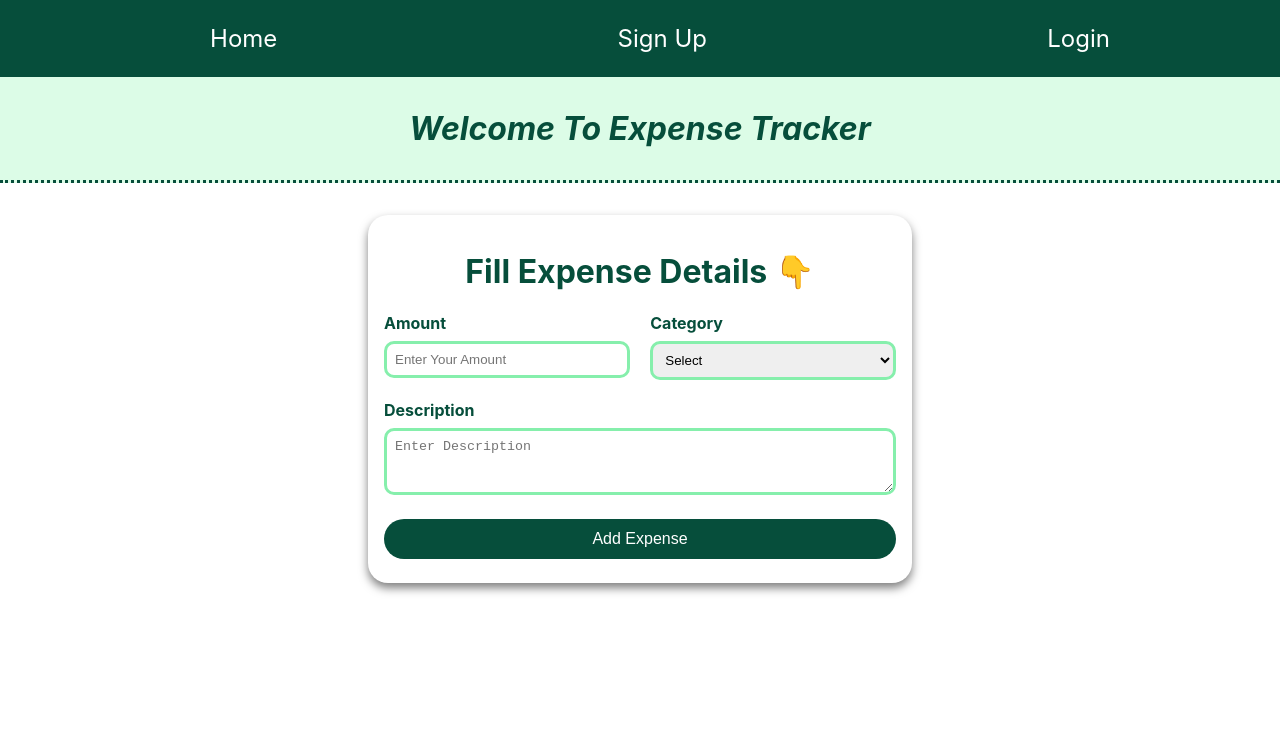
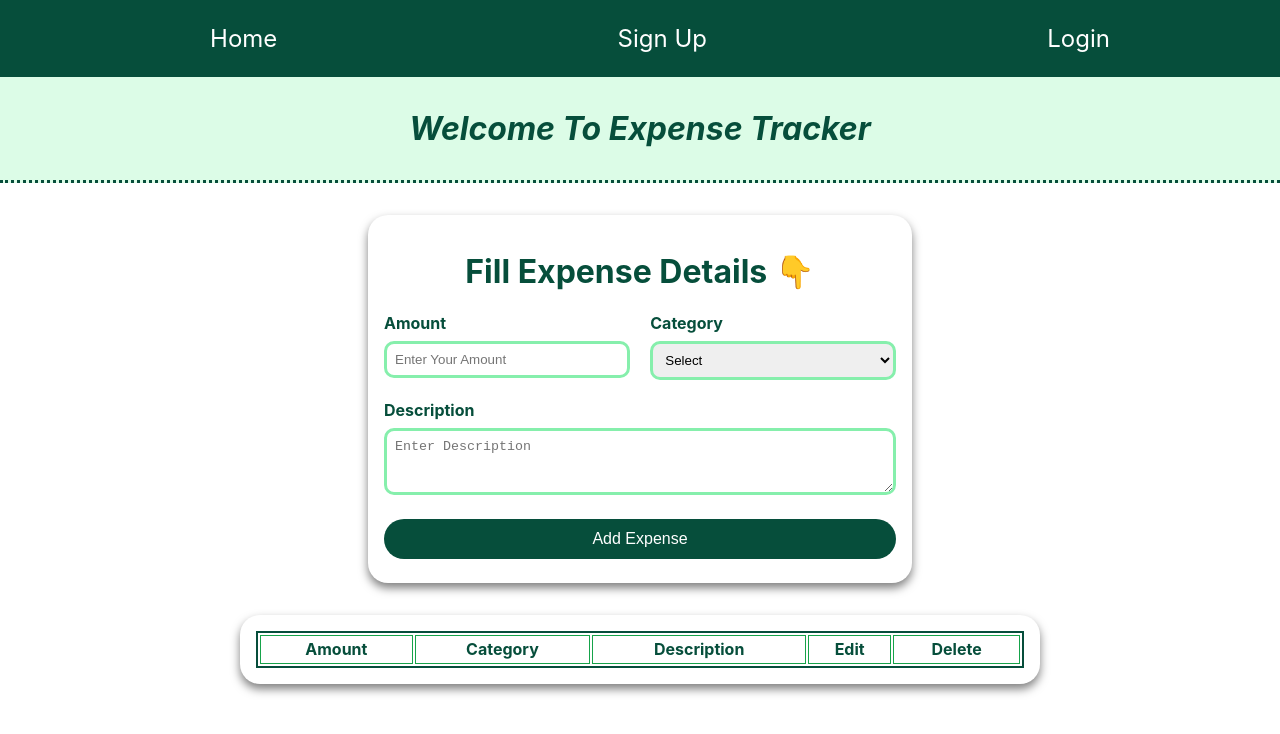
Before and after one commit to Shubh1028/expense-tracker-new, a React (Create React App) app: page /home in a window 1280 px wide. Shown: the top 734 px of the page. Built offline with nearby package versions, Linux system fonts and the light colour scheme.

Commit message:
Items Added

```diff
--- a/src/components/pages/AddExpense.js
+++ b/src/components/pages/AddExpense.js
@@ -1,11 +1,14 @@
-import React, {Fragment, useRef} from 'react'
+import React, {Fragment, useRef, useState} from 'react'
 import styles from"./AddExpense.module.css";
-// import AuthContext from '../Store/auth-context';
+import ExpenseAdded from './ExpenseAdded';
+
 
 const AddExpense = () => {
     const amountRef = useRef();
     const descriptionRef = useRef();
     const categoryRef = useRef();
+
+    const[item, getDetail] = useState([]);
 
     const addExpenseHandler = (e) => {
         e.preventDefault();
@@ -15,12 +18,17 @@ const AddExpense = () => {
 
         const details = {
             amount: enteredAmount,
-            categoy: selectedCategory,
+            category: selectedCategory,
             description: enteredDescription
         }
-        console.log(details)
+        getDetail([...item, details])
+
+        amountRef.current.value = ''
+        categoryRef.current.value = ''
+        descriptionRef.current.value = ''
+
+
     }
-
 
   return (
     <Fragment>
@@ -29,12 +37,12 @@ const AddExpense = () => {
     <div className={styles.addExpense}>
     <div>
         <label htmlFor="amount">Amount</label><br/>
-        <input type='number' id='amount' placeholder="Enter Your Amount" ref={amountRef}/>
+        <input type='number' id='amount'  placeholder="Enter Your Amount" ref={amountRef} required/>
     </div>
 
     <div>
         <label htmlFor="category">Category</label><br/>
-        <select id="category" ref={categoryRef}>
+        <select id="category" ref={categoryRef} required>
             <option value="">Select</option>
             <option value="food">Food</option>
             <option value="petrol">Petrol</option>
@@ -46,12 +54,12 @@ const AddExpense = () => {
     <br/>
     <div>
         <label htmlFor="description">Description</label><br/>
-        <textarea type='text' id='description' placeholder="Enter Description" rows={3} ref={descriptionRef}/>
+        <textarea type='text' id='description' placeholder="Enter Description" rows={3} ref={descriptionRef} required/>
     </div>
     <br/>
     <button type='submit'>Add Expense</button>
    </form>
-
+   <ExpenseAdded items={item}/>
    </Fragment>
   );
 };
--- /dev/null
+++ b/src/components/pages/ExpenseAdded.js
@@ -0,0 +1,33 @@
+import styles from './ExpenseAdded.module.css'
+
+const ExpenseAdded = (props) => {
+
+
+    return(<div className={styles.tableContainer}>
+      <table>
+        <thead>
+            <tr>
+                <td>Amount</td>
+                <td>Category</td>
+                <td>Description</td>
+                <td>Edit</td>
+                <td>Delete</td>
+            </tr>
+        </thead>
+        <tbody>
+        {props.items.map((expense) => (
+
+            <tr>
+                <td>{expense.amount}</td>
+                <td>{expense.category}</td>
+                <td>{expense.description}</td>
+                <td>Edit</td>
+                <td>Delete</td>
+            </tr>
+        ))}
+        </tbody>
+      </table>
+    </div>)
+
+}
+export default ExpenseAdded
--- /dev/null
+++ b/src/components/pages/ExpenseAdded.module.css
@@ -0,0 +1,29 @@
+.tableContainer{
+    width: 60%;
+    margin: 2rem auto;
+    color: #064e3b;
+    padding: 1rem;
+    border-radius: 20px;
+    box-shadow: 0px 5px 10px 0px rgba(0, 0, 0, 0.5);
+}
+thead{
+    font-weight: bolder;
+}
+
+table{
+    width: 100%;
+    text-align: center;
+    box-sizing: border-box;
+    border: 2px solid  #064e3b;
+}
+td{
+    padding: 0.2rem 0.2rem;
+    box-sizing: border-box;
+    border: 1px solid #16a34a;
+}
+@media only screen and (max-width: 900px) {
+    .tableContainer{
+     width: 90%;
+     margin: 0 auto;
+    }
+   }
```
